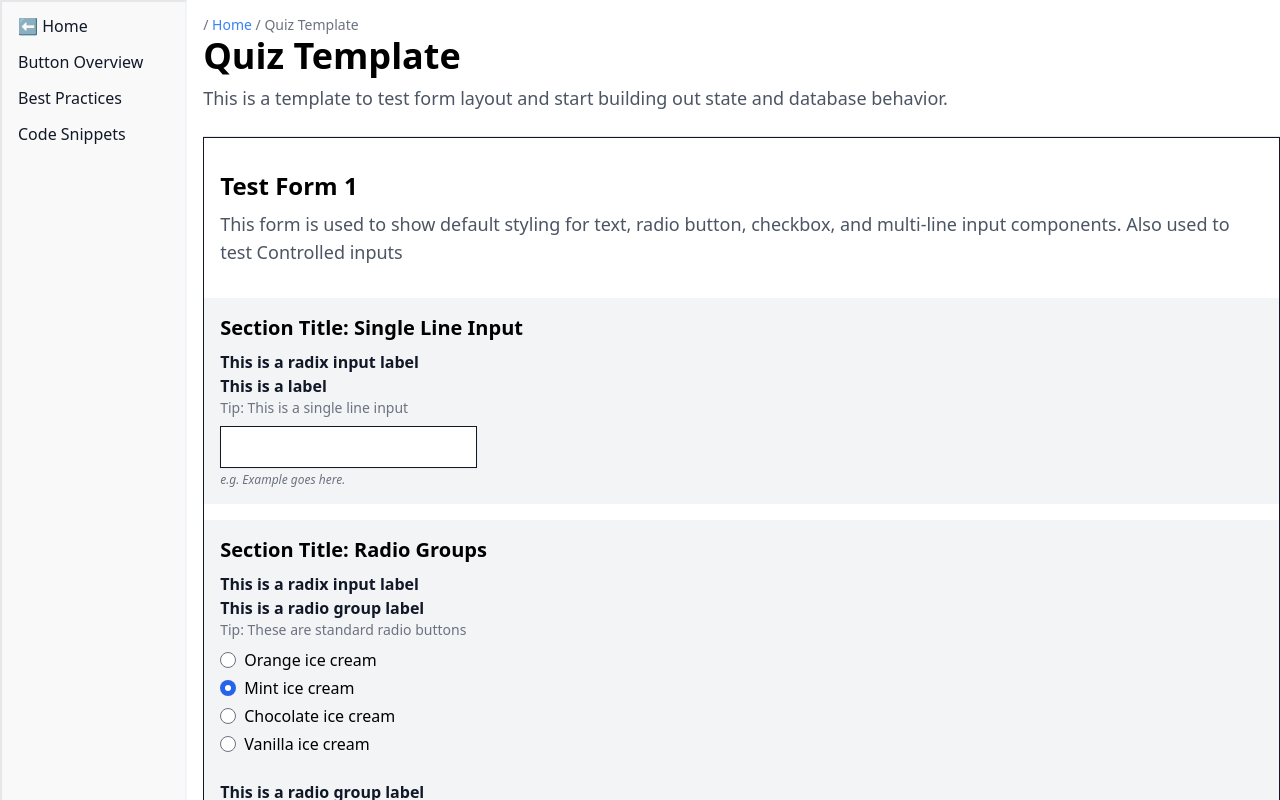
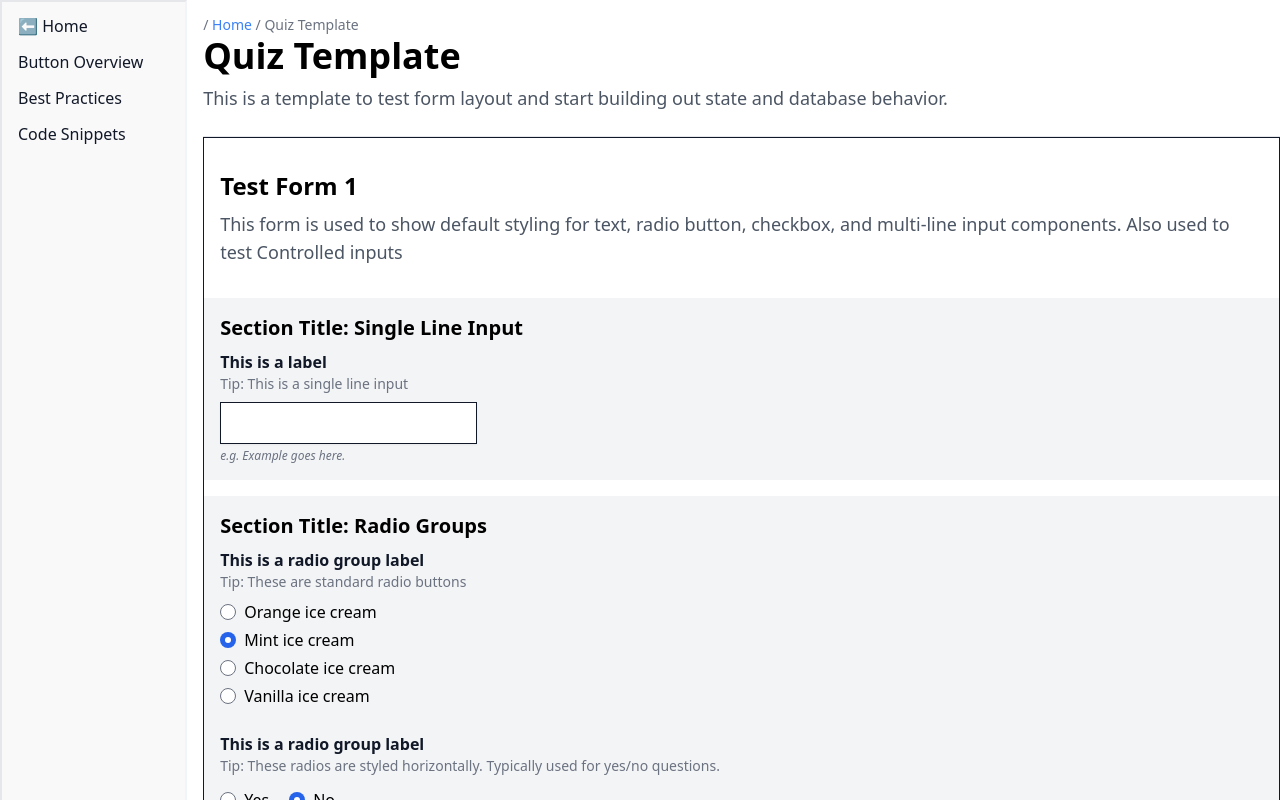
Before and after one commit to tayv/Project-Bubblegum, a Next.js app: page /forms/quiz-template in a window 1280 px wide. Shown: the top 800 px of the page. Built offline with nearby package versions, Linux system fonts and the light colour scheme.

Commit message:
Refactored standared label component to use radix and add it to other components

```diff
--- a/components/atoms/InputLabelRadix.tsx
+++ /dev/null
@@ -1,32 +0,0 @@
-import React, { FC, forwardRef } from 'react'
-import classNames from 'classnames'
-import * as Label from '@radix-ui/react-label'
-
-export type InputLabelProps = {
- labelText: string
- htmlFor: string
- children: React.ReactElement
-}
-
-export const InputLabel: FC<InputLabelProps> = forwardRef(
-  (
-    {
-      labelText,
-      htmlFor,
-      children,
-      ...props
-    },
-    ref
-  ) => {
-    return (
-
-    <div>
-      <Label.Root htmlFor={htmlFor} className="block text-md font-bold text-gray-900">
-        {labelText}
-      </Label.Root>
-      {children}
-    </div>
-
-    )
-  }
-)
--- a/components/atoms/checkbox.tsx
+++ b/components/atoms/checkbox.tsx
@@ -1,6 +1,6 @@
 import React, { FC, forwardRef, HTMLAttributes } from 'react'
 import classNames from 'classnames'
-import Label from '@components/layout/Label'
+import Label from '@components/layout/InputLabelRadix'
 
 export type CheckboxStyle = "standard" | "toggle"
 export type CheckboxProps = {
--- a/components/atoms/input.tsx
+++ b/components/atoms/input.tsx
@@ -2,7 +2,8 @@ import React, { FC, ChangeEvent, forwardRef, InputHTMLAttributes, DetailedHTMLPr
 import classNames from 'classnames'
 import { Control } from 'react-hook-form'
 import Tip, { TipProps } from '@components/layout/Tip'
-import Label, { LabelProps } from '@components/layout/Label'
+import Label, { LabelProps } from '@components/layout/InputLabelRadix'
+import InputLabelRadix from '@components/layout/InputLabelRadix'
 
 // OVERVIEW
   // This atom form component provides styling and accessibility requirements. Validation, event handlers, etc.
@@ -57,7 +58,7 @@ export const Input: FC<InputProps> = forwardRef<HTMLInputElement, InputProps>(
   ) => {
     return (
       <div className="max-w-sm">
-        <Label type="standard" label={label} htmlFor={name} />
+        <InputLabelRadix type="standard" label={label} htmlFor={name} />
         <Tip text={tipText} type="standard" />
         <input
           ref={ref}
--- a/components/atoms/textarea.tsx
+++ b/components/atoms/textarea.tsx
@@ -2,7 +2,7 @@ import React, { FC, ChangeEvent, forwardRef, InputHTMLAttributes, DetailedHTMLPr
 import classNames from 'classnames'
 import { Control } from 'react-hook-form'
 import Tip, { TipProps } from '@components/layout/Tip'
-import Label, { LabelProps } from '@components/layout/Label'
+import InputLabel, { LabelProps } from '@components/layout/InputLabelRadix'
 
 // OVERVIEW
   // This atom form component provides styling and accessibility requirements. Validation, event handlers, etc.
@@ -53,7 +53,7 @@ export const TextArea: FC<TextAreaProps> = forwardRef<HTMLTextAreaElement, TextA
   ) => {
     return (
       <div className="max-w-sm">
-        <Label type="standard" label={label} />
+        <InputLabel htmlFor={name} type="standard" label={label} />
         <Tip text={tipText} type="standard" />
         <textarea
           ref={ref}
--- a/components/controlled-wrappers/WrapperRadioGroup.tsx
+++ b/components/controlled-wrappers/WrapperRadioGroup.tsx
@@ -3,6 +3,7 @@ import { Controller, Control } from 'react-hook-form'
 import { RadioButton, RadioProps, RadioStyle } from '@components/atoms/radiobutton'
 import classNames from 'classnames'
 import Tip, { TipProps } from '@components/layout/Tip'
+import InputLabelRadix from '@components/layout/InputLabelRadix'
 
 
 export type RadioGroupProps = {
@@ -42,9 +43,8 @@ const WrapperRadioGroup: FC<LimitedRadioProps & RadioGroupProps> = ({
         render={({ field: {onChange, ...props} }) => (
           <>
           <fieldset>
-            <label htmlFor={name} className="block text-md font-bold text-gray-900">
-              {groupLabel}
-            </label>
+            <InputLabelRadix htmlFor={name} label={groupLabel} type="standard" />
+
             <Tip text={tipText} type="standard" />
 
             <div className={
--- a/components/layout/Label.tsx
+++ b/components/layout/InputLabelRadix.tsx
@@ -1,4 +1,5 @@
 import { FC, ReactNode } from 'react'
+import * as Label from '@radix-ui/react-label'
 
 export type LabelProps = {
     type: "standard" | "checkbox"
@@ -7,7 +8,7 @@ export type LabelProps = {
     children?: ReactNode
 }
 
-const Label: FC<LabelProps> = ({
+const InputLabelRadix: FC<LabelProps> = ({
     type,
     label,
     htmlFor,
@@ -17,7 +18,12 @@ const Label: FC<LabelProps> = ({
     const renderLabel = ({type, label}: LabelProps) => {
       switch (type) {
         case "standard":
-          return <label htmlFor={htmlFor} className="block text-md font-bold text-gray-900">{label}{props.children}</label>
+          return (<div>
+          <Label.Root htmlFor={htmlFor} className="block text-md font-bold text-gray-900">
+            {label}
+          </Label.Root>
+          {props.children}
+        </div> )
 
         case "checkbox":
           return <label className="inline-flex items-center">{props.children}</label>
@@ -34,7 +40,7 @@ const Label: FC<LabelProps> = ({
   )
 }
 
-export default Label
+export default InputLabelRadix
 
 
 // Need to use function expression to render a switch statement in react.
--- a/pages/forms/quiz-template.tsx
+++ b/pages/forms/quiz-template.tsx
@@ -10,12 +10,12 @@ import WrapperRadioGroup from '@components/controlled-wrappers/WrapperRadioGroup
 import Section from '@components/layout/Section'
 import WrapperCheckbox from '@components/controlled-wrappers/WrapperCheckbox'
 import Tip from '@components/layout/Tip'
-import Label from '@components/layout/Label'
+import Label from '@components/layout/InputLabelRadix'
 import TemplateGeneric from '@components/products/producta/TemplateGeneric'
 import UpdateDocState from '@components/UpdateDocState'
 import WrapperTextArea from '@components/controlled-wrappers/WrapperTextArea'
 import WrapperSelect from '@components/controlled-wrappers/WrapperSelect'
-import { InputLabel } from '@components/atoms/InputLabelRadix'
+import { InputLabelRadix } from '@components/atoms/InputLabelRadix'
 
 
 // data for Breadcrumbs
@@ -150,7 +150,6 @@ const QuizTemplate: FC = () => {
         </Section>
         <Section id="textInput" style="standard">
           <Heading text="Section Title: Single Line Input" size="h3" type="primary"/>
-          <InputLabel htmlFor="singleInput" labelText="This is a radix input label">
           <WrapperInput
             name="singleInput"
             label="This is a label"
@@ -170,15 +169,11 @@ const QuizTemplate: FC = () => {
               customRegEx={null}
             />
           </WrapperInput>
-          </InputLabel>
-
-
 
         </Section>
 
         <Section id="radioInput" style="standard">
           <Heading text="Section Title: Radio Groups" size="h3" type="primary"/>
-          <InputLabel htmlFor="standardRadio" labelText="This is a radix input label">
           <WrapperRadioGroup
             name="standardRadio"
             groupLabel="This is a radio group label"
@@ -191,7 +186,6 @@ const QuizTemplate: FC = () => {
               {value: "chocolate", label: "Chocolate ice cream"},
               {value: "vanilla", label: "Vanilla ice cream"}] }
           />
-          </InputLabel>
           <br />
           <WrapperRadioGroup
             name="horizontalRadio"
```
